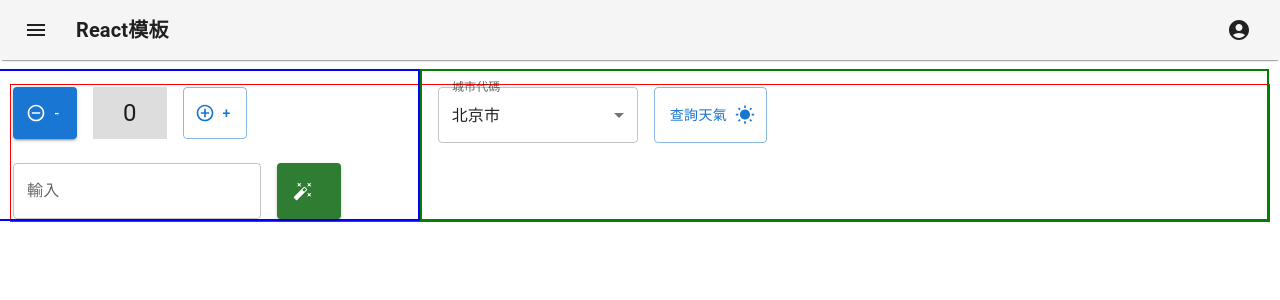
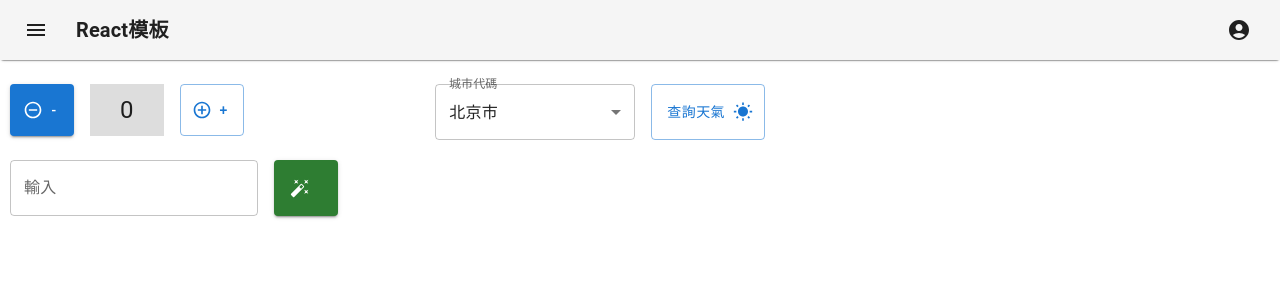
Before and after one commit to JasonYCHuang/template_client, a React (Create React App) app: page /data_reducer in a window 1280 px wide. Shown: the top 300 px of the page. Built offline with nearby package versions, Linux system fonts and the light colour scheme.

Commit message:
rm border color

```diff
--- a/src/components/page_data_reducer/index.tsx
+++ b/src/components/page_data_reducer/index.tsx
@@ -6,15 +6,12 @@ import WeatherSelectComp from './comp_weather_select';
 import WeatherDisplayComp from './comp_weather_display';
 
 const styleRoot = {
-  border: '1px solid red',
 };
 
 const styleCalculator = {
-  border: '2px solid blue',
 };
 
 const styleWeather = {
-  border: '2px solid green',
 };
 
 const PageStyleMui = () => (
```
